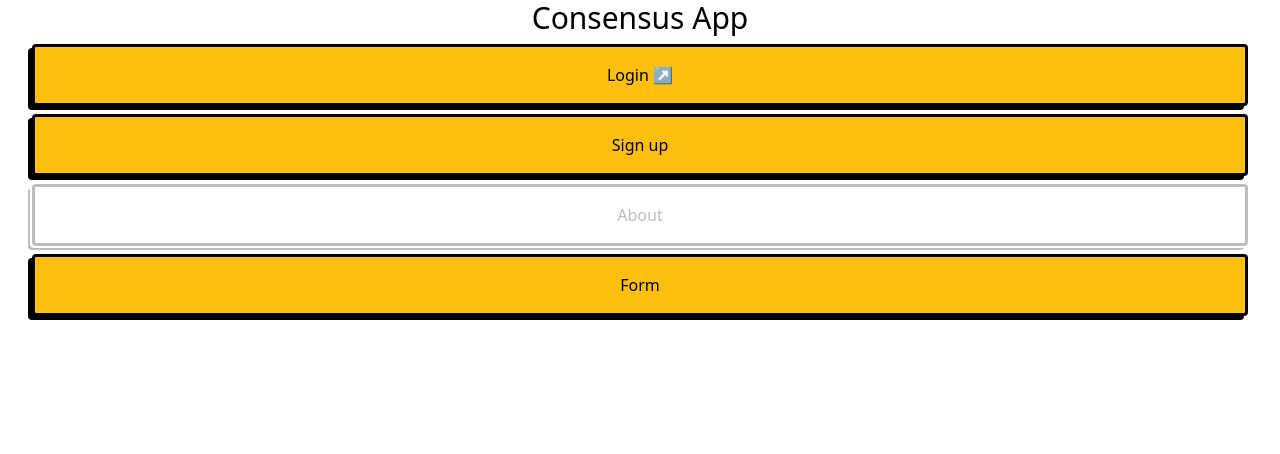
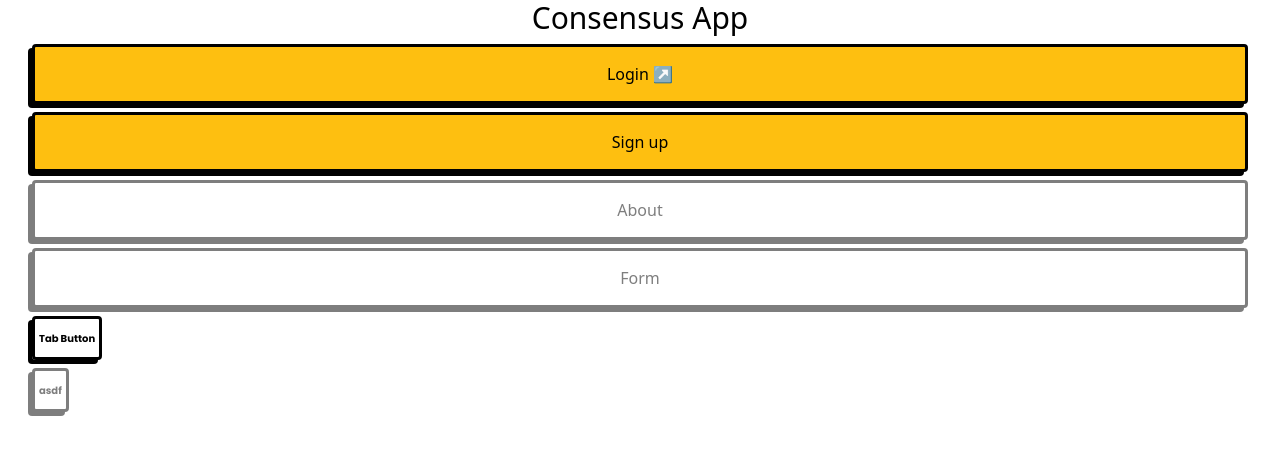
Before and after one commit to devhausleipzigacademy/camp9-final-project, a Next.js app: page / in a window 1280 px wide. Shown: the top 454 px of the page. Built offline with nearby package versions, Linux system fonts and the light colour scheme.

Commit message:
Configured stories and edited shadow

```diff
--- a/app/page.tsx
+++ b/app/page.tsx
@@ -1,6 +1,7 @@
 'use client';
 
 import Button from '@/components/shared/buttons/Button';
+import TabButton from '@/components/shared/buttons/TabButton';
 
 export default function Home() {
   const handleClick = () => {
@@ -11,12 +12,12 @@ export default function Home() {
       <h1 className="text-3xl text-center text-yellow-900">Consensus App </h1>
       <Button href="/">Login ↗</Button>
       <Button>Sign up</Button>
-      <Button disabled href="/">
-        About
-      </Button>
-      <Button onClick={handleClick} type="button">
+      <Button disabled>About</Button>
+      <Button onClick={handleClick} type="button" disabled>
         Form
       </Button>
+      <TabButton href="/">Tab Button</TabButton>
+      <TabButton disabled>asdf</TabButton>
     </body>
   );
 }
--- a/components/shared/buttons/Button.tsx
+++ b/components/shared/buttons/Button.tsx
@@ -7,16 +7,15 @@ const buttonClasses = cva(
   [
     'border-3',
     'border-black',
-    'disabled:bg-gray-400',
     'rounded',
     'shadow-brutalist',
     'flex',
     'items-center',
     'justify-center',
-    'disabled:bg-white', // Apply a specific background color when disabled
-    'disabled:cursor-not-allowed', // Apply a specific cursor style when disabled
-    'disabled:opacity-25', // Apply a reduced opacity when disabled
-    'disabled:shadow-brutalistDisabled', // Remove the shadow when disabled
+    'disabled:bg-white',
+    'disabled:cursor-not-allowed',
+    'disabled:opacity-50',
+    'disable:shadow-brutalistDisabled',
   ], // Base button styles
   {
     variants: {
@@ -26,9 +25,9 @@ const buttonClasses = cva(
         tertiary: ['bg-green'],
       },
       size: {
-        small: ['p-2', 'w-[102px]'],
-        medium: ['p-2', 'w-[158px]'],
-        large: ['p-4', 'w-full'],
+        small: ['h-11', 'w-25'],
+        medium: ['h-11', 'w-40'],
+        large: ['h-15', 'w-full'],
       },
     },
     defaultVariants: {
@@ -56,22 +55,8 @@ export default function Button({
   ...props
 }: ButtonProps) {
   return href ? (
-    <Link href={href} className="w-full relative">
-      {/* <div
-        className={`absolute border-3 -z-10 bg-white opacity-50 -translate-x-[2px] translate-y-[2px] ${buttonClasses(
-          {
-            variant,
-            size,
-            className,
-          }
-        )}`}
-      >
-        {children}
-      </div> */}
-      <button
-        className={buttonClasses({ variant, size, className })}
-        {...props}
-      >
+    <Link href={href} className="w-full">
+      <button className={buttonClasses({ variant, size })} {...props}>
         {children}
       </button>
     </Link>
--- a/components/shared/buttons/TabButton.tsx
+++ b/components/shared/buttons/TabButton.tsx
@@ -0,0 +1,42 @@
+'use client';
+
+import Link from 'next/link';
+import { VariantProps, cva } from 'class-variance-authority';
+
+interface ButtonProps extends React.ButtonHTMLAttributes<HTMLButtonElement> {
+  children: React.ReactNode;
+  href?: string;
+}
+
+export default function TabButton({
+  children,
+  className,
+  href = '/',
+  ...props
+}: ButtonProps) {
+  return (
+    <Link
+      href={href}
+      onClick={() => {
+        console.log('clicked');
+      }}
+      className="w-full relative"
+    >
+      <button
+        className="p-1 h-11 border-3
+        typography-button-text
+      border-black
+        rounded
+        shadow-brutalist
+        disabled:bg-white
+        disabled:cursor-not-allowed
+        disabled:opacity-50
+
+      "
+        {...props}
+      >
+        {children}
+      </button>
+    </Link>
+  );
+}
--- a/tailwind.config.js
+++ b/tailwind.config.js
@@ -20,8 +20,13 @@ module.exports = {
       },
       boxShadow: {
         brutalist: '-4px 4px 0px black',
-        brutalistDisabled: '-2px 2px 0px white, -4px 4px 0px black',
       },
+      width: {
+        25: '6.25rem',
+      },
+      height: {
+                15: '3.75rem',
+      }
     },
   },
   plugins: [],
```
Also changed, not shown: 2 other files (tests, documents, lock files or other folders).
